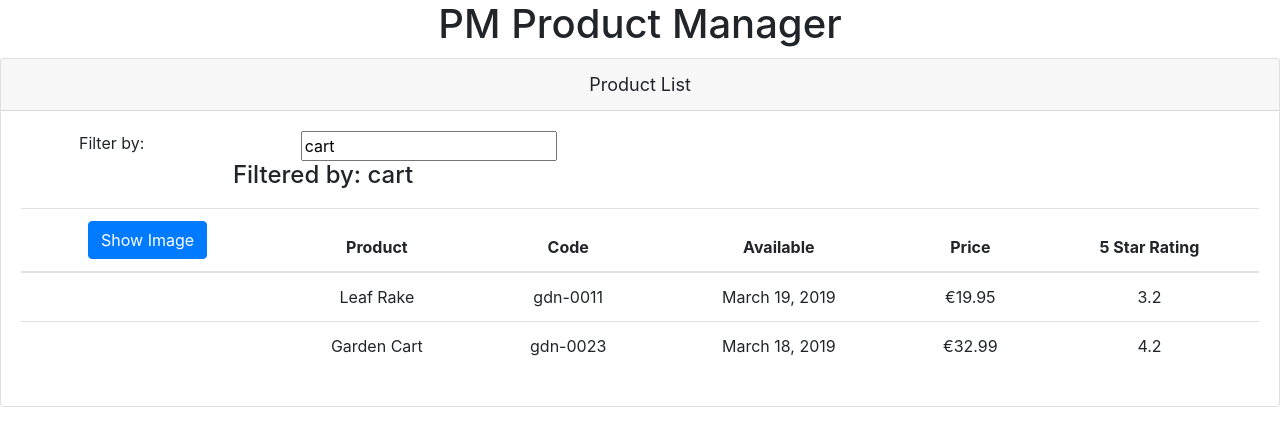
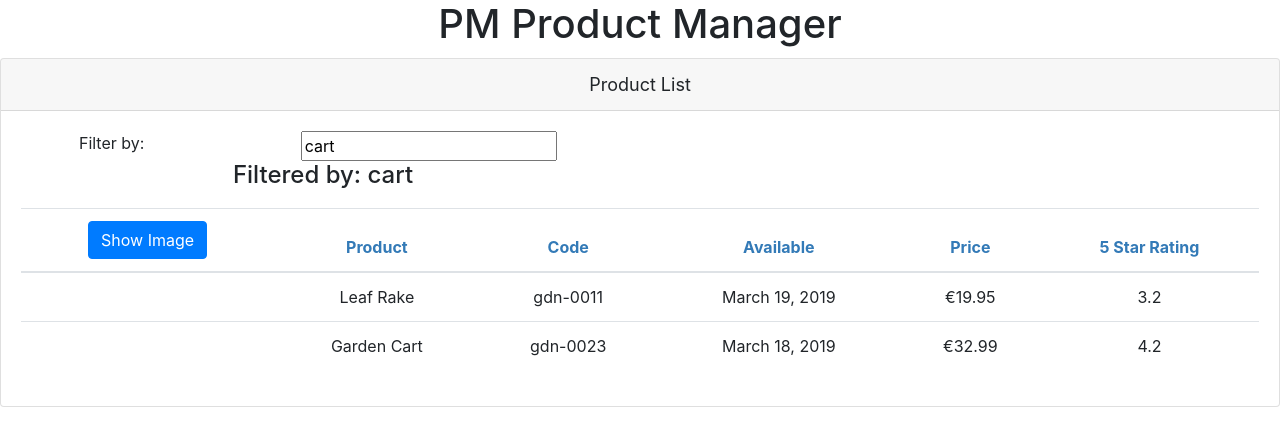
Before and after one commit to mazahir89/product-manager, an Angular app: page / in a window 1280 px wide. Shown: the top 446 px of the page. Built offline with nearby package versions, Linux system fonts and the light colour scheme.

Commit message:
created product interface for product-list for strong typing

```diff
--- a/src/app/components/products/product-list/product-list.component.css
+++ b/src/app/components/products/product-list/product-list.component.css
@@ -0,0 +1,3 @@
+thead {
+    color: #337AB7;
+}
--- a/src/app/components/products/product-list/product-list.component.ts
+++ b/src/app/components/products/product-list/product-list.component.ts
@@ -1,4 +1,5 @@
 import { Component, OnInit } from '@angular/core';
+import { IProduct } from './product';
 
 @Component({
   selector: 'app-product-list',
@@ -12,7 +13,7 @@
   imageMargin: number = 2;
   showImage: boolean = false;
   listFilter: string = "cart";
-  products: any[] = [
+  products: IProduct[] = [
     {
       "productId": 1,
       "productName": "Leaf Rake",
--- /dev/null
+++ b/src/app/components/products/product-list/product.ts
@@ -0,0 +1,10 @@
+export interface IProduct {
+    productId: number;
+    productName: string;
+    productCode: string;
+    releaseDate: string;
+    price: number;
+    description: string;
+    starRating: number;
+    imageUrl: string;
+}
```
